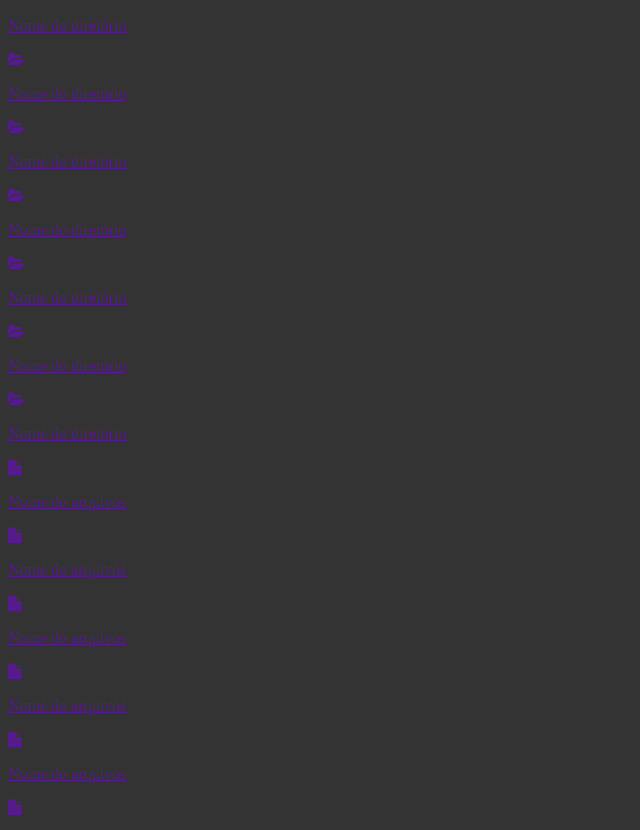
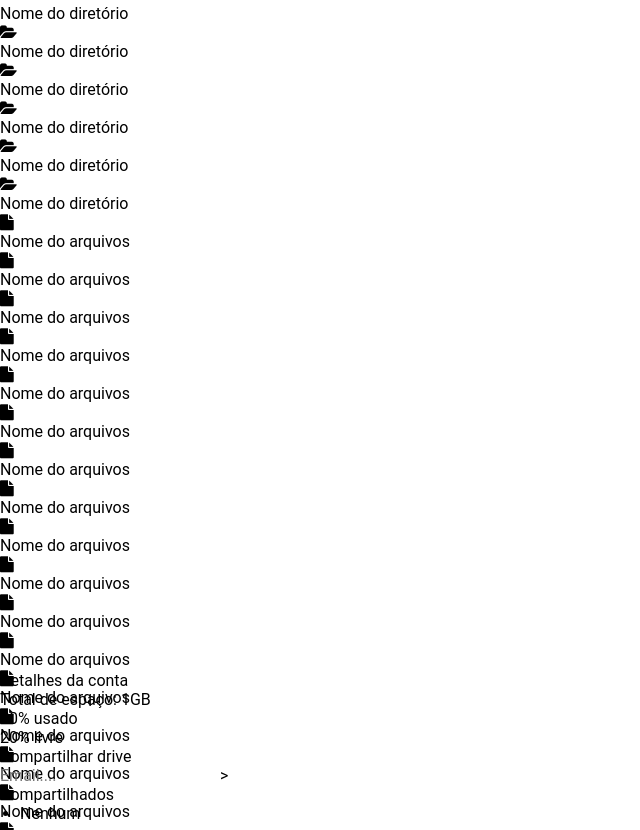
Before and after one commit to jos3duardo/pwa-firebase, a website built with webpack: page src/index.html in a window 1280 px wide. Shown: the part 129-959 px from the top of the page, without its empty margins (0-640 px from the left). Built offline with nearby package versions, Linux system fonts and the light colour scheme.

Commit message:
reset scss

```diff
--- /dev/null
+++ b/src/template/_reset.scss
@@ -0,0 +1,24 @@
+*{
+  border: none;
+  margin: 0;
+  padding: 0;
+  font: inherit;
+  color: inherit;
+  background: transparent;
+  box-sizing: border-box;
+  text-decoration: none;
+}
+ul {
+  margin-left: 20px;
+  margin-bottom: 20px;
+}
+
+html, body, #app, #wrapper {
+  width: 100%;
+  height: 100%;
+}
+
+body {
+  font-family: 'Roboto', 'sans-serif';
+  font-size: 16px;
+}
--- a/src/template/style.scss
+++ b/src/template/style.scss
@@ -1,4 +1 @@
-body{
-  background-color: #333;
-  color: #eee;
-}
+@import "reset";
```
Also changed, not shown: src/template/_header.scss (added).
